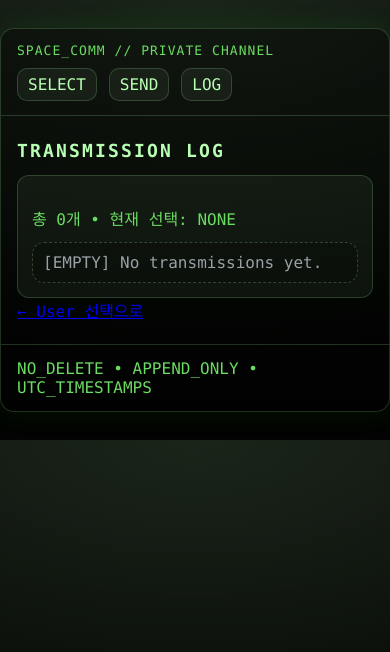
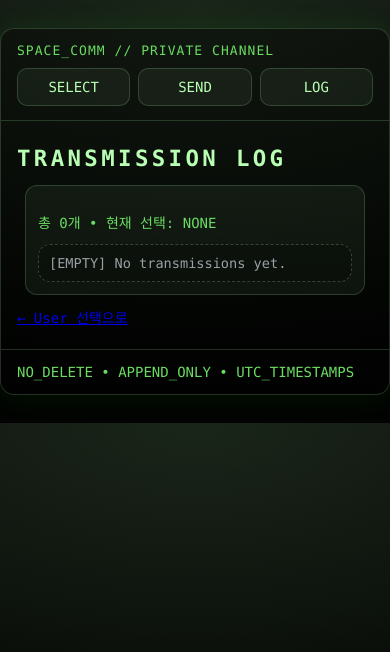
Before and after one commit to aete0417-dev/space-comm, a Python web app: template templates/log.html in a window 390 px wide. Shown: the top 652 px of the page. Run offline with Jinja, Linux system fonts and the light colour scheme; the template is opened without the code that fills it, so the values that code supplies are empty.

Commit message:
Fix log page and update styles

```diff
--- a/static/style.css
+++ b/static/style.css
@@ -155,3 +155,65 @@ button:hover { filter: brightness(1.2); }
   background: var(--panel);
 }
 .action-link:hover { filter: brightness(1.2); }
+
+/* ===== Mobile quick patch ===== */
+@media (max-width: 768px) {
+
+  body {
+    font-size: 14px;
+  }
+
+  h1 {
+    font-size: 1.4rem;
+    letter-spacing: 0.15em;
+  }
+
+  .panel {
+    padding: 12px;
+    margin: 12px 8px;
+  }
+
+  /* 상단 버튼들 */
+  .nav,
+  .nav-buttons {
+    flex-wrap: wrap;
+    gap: 8px;
+  }
+
+  .nav a,
+  .nav button {
+    flex: 1 1 30%;
+    text-align: center;
+    padding: 10px 0;
+  }
+
+  /* 로그 영역 */
+  .log {
+    font-size: 0.85rem;
+  }
+
+  .row {
+    display: flex;
+    flex-direction: column;
+    gap: 4px;
+  }
+
+  .row .ts {
+    font-size: 0.7rem;
+    opacity: 0.7;
+  }
+
+  .row .sender {
+    font-weight: bold;
+  }
+
+  .row .msg {
+    word-break: break-word;
+  }
+
+  /* 입력창 */
+  input[type="text"],
+  textarea {
+    font-size: 16px; /* iOS 자동 줌 방지 */
+  }
+}
```
